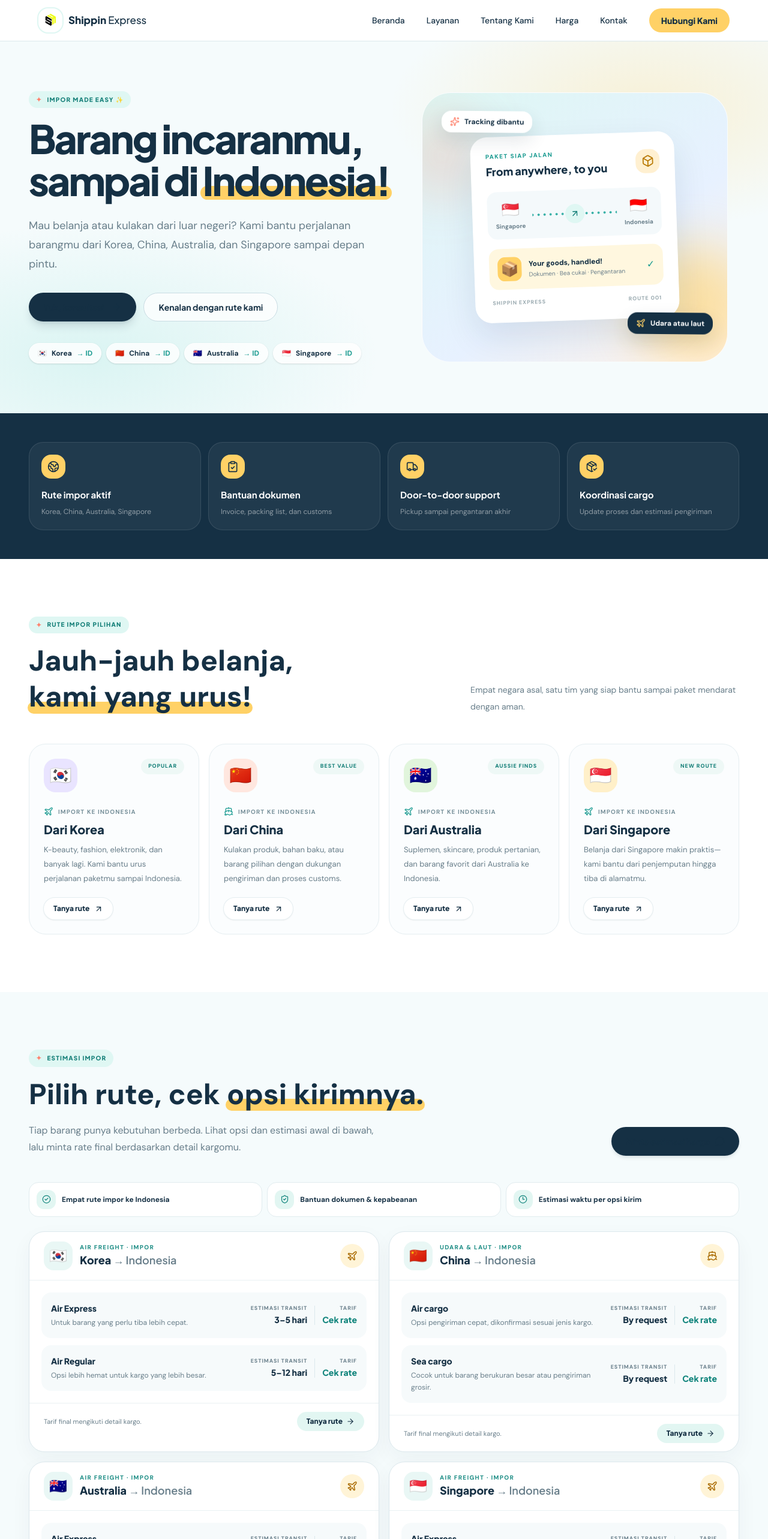
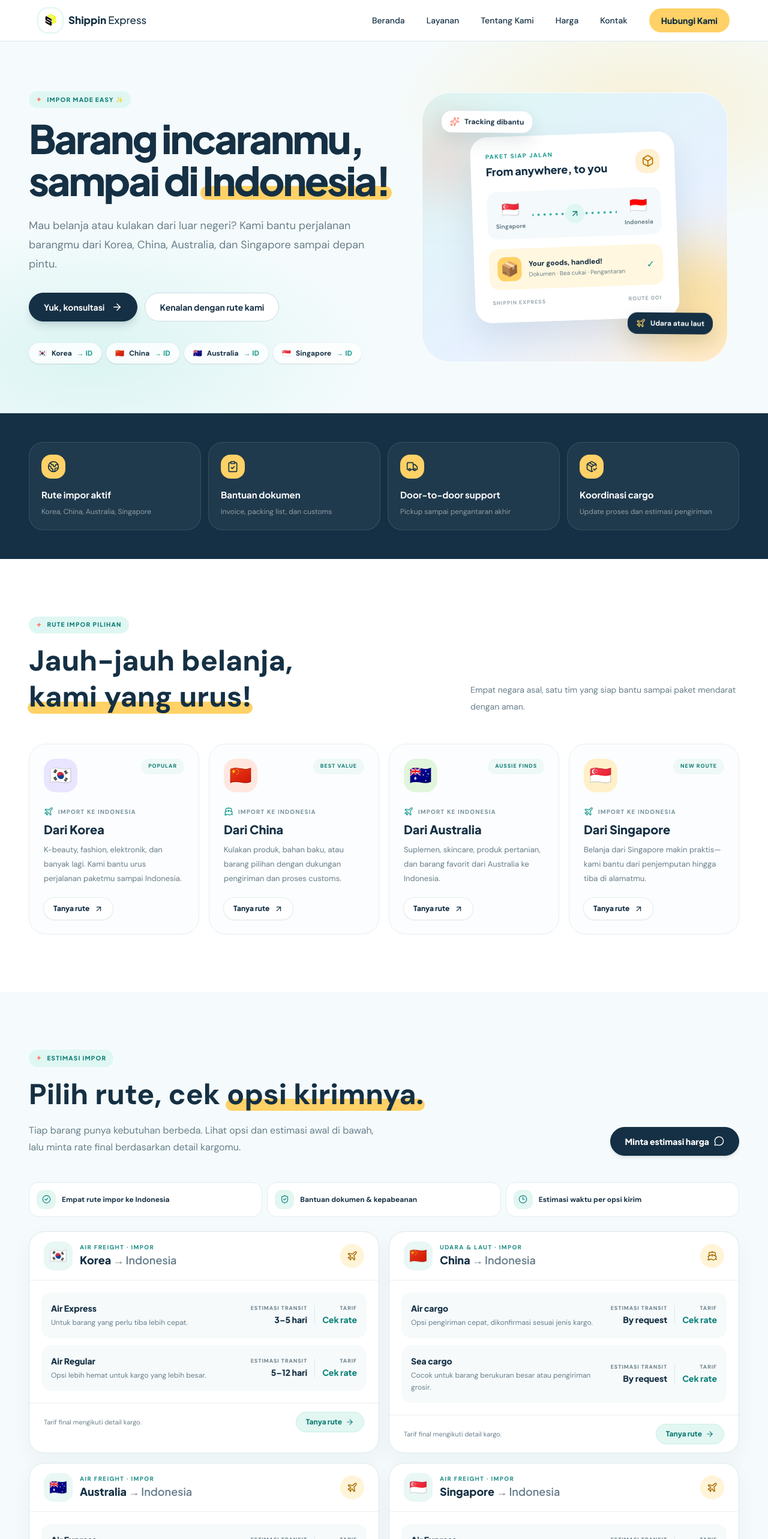
Before and after one commit to bhahtiar/shippin-app, a React (Vite) app: page / in a window 1280 px wide. Shown: the top 2566 px of the page at 60% size. Built offline with nearby package versions, Linux system fonts and the light colour scheme.

Commit message:
fix hero and pricing button contrast

```diff
--- a/src/components/Hero.jsx
+++ b/src/components/Hero.jsx
@@ -26,10 +26,10 @@ export default function Hero() {
             Mau belanja atau kulakan dari luar negeri? Kami bantu perjalanan barangmu dari Korea, China, Australia, dan Singapore sampai depan pintu.
           </p>
           <div className="mt-8 flex flex-wrap gap-3">
-            <a href="#contact" onClick={(event) => handleNav(event, '#contact')} className="focus-ring inline-flex min-h-12 items-center gap-3 rounded-full bg-[#153044] px-6 font-display text-sm font-bold text-white shadow-lg shadow-[#153044]/15 transition hover:-translate-y-0.5 hover:bg-[#20536a]">
+            <a href="#contact" onClick={(event) => handleNav(event, '#contact')} className="focus-ring action-dark inline-flex min-h-12 items-center gap-3 rounded-full px-6 font-display text-sm font-bold shadow-lg shadow-[#153044]/15 transition hover:-translate-y-0.5">
               Yuk, konsultasi <ArrowRight size={18} />
             </a>
-            <a href="#services" onClick={(event) => handleNav(event, '#services')} className="focus-ring inline-flex min-h-12 items-center rounded-full border border-[#c9dce3] bg-white/75 px-6 font-display text-sm font-bold text-ink transition hover:bg-white">
+            <a href="#services" onClick={(event) => handleNav(event, '#services')} className="focus-ring action-outline inline-flex min-h-12 items-center rounded-full px-6 font-display text-sm font-bold transition">
               Kenalan dengan rute kami
             </a>
           </div>
--- a/src/index.css
+++ b/src/index.css
@@ -37,6 +37,14 @@ button, input, textarea, select { font: inherit; }
 .floating-chip:nth-child(2) { animation-delay: -1.2s; }
 .import-card { transition: transform .2s ease, box-shadow .2s ease; }
 .import-card:hover { transform: translateY(-5px) rotate(-.35deg); box-shadow: 0 18px 40px rgba(21,48,68,.1); }
+.action-dark { background-color: #153044; border: 1px solid #153044; color: #fff; }
+.action-dark:hover { background-color: #20536a; border-color: #20536a; color: #fff; }
+.action-outline { background-color: #fff; border: 1px solid #c9dce3; color: #153044; }
+.action-outline:hover { background-color: #edf8f7; border-color: #78c8bf; color: #153044; }
+.action-yellow { background-color: #ffd166; border: 1px solid #ffd166; color: #153044; }
+.action-yellow:hover { background-color: #ffbf45; border-color: #ffbf45; color: #153044; }
+.action-mint { background-color: #e2f6f2; border: 1px solid #c8eee7; color: #147f78; }
+.action-mint:hover { background-color: #c8eee7; border-color: #a9ddd4; color: #115d58; }
 @keyframes bob { 0%,100% { transform: translateY(0) rotate(-2deg); } 50% { transform: translateY(-7px) rotate(1deg); } }
 
 @media (max-width: 767px) {
--- a/src/pages/Pricing.jsx
+++ b/src/pages/Pricing.jsx
@@ -53,7 +53,7 @@ export default function Pricing() {
             href={`https://wa.me/${WA_NUMBER}?text=${encodeURIComponent('Halo Shippin Express, saya ingin minta estimasi biaya impor.')}`}
             target="_blank"
             rel="noopener noreferrer"
-            className="focus-ring inline-flex min-h-12 w-fit items-center gap-2 rounded-full bg-ink px-6 font-display text-sm font-extrabold text-brand-yellow shadow-md shadow-ink/10 transition hover:-translate-y-0.5 hover:bg-[#20536a]"
+            className="focus-ring action-dark inline-flex min-h-12 w-fit items-center gap-2 rounded-full px-6 font-display text-sm font-extrabold shadow-md shadow-ink/10 transition hover:-translate-y-0.5"
           >
             Minta estimasi harga <MessageCircle size={17} />
           </a>
@@ -102,7 +102,7 @@ export default function Pricing() {
                 </div>
                 <div className="flex items-center justify-between gap-3 border-t border-[#eaf1f3] px-5 py-3.5 sm:px-6">
                   <span className="text-[11px] leading-5 text-muted">Tarif final mengikuti detail kargo.</span>
-                  <a href={`https://wa.me/${WA_NUMBER}?text=${encodeURIComponent(message)}`} target="_blank" rel="noopener noreferrer" className="focus-ring inline-flex shrink-0 items-center gap-1.5 rounded-full bg-[#e2f6f2] px-4 py-2 font-display text-xs font-extrabold text-[#147f78] transition hover:bg-[#c8eee7]">Tanya rute <ArrowRight size={14} /></a>
+                  <a href={`https://wa.me/${WA_NUMBER}?text=${encodeURIComponent(message)}`} target="_blank" rel="noopener noreferrer" className="focus-ring action-mint inline-flex shrink-0 items-center gap-1.5 rounded-full px-4 py-2 font-display text-xs font-extrabold transition">Tanya rute <ArrowRight size={14} /></a>
                 </div>
               </article>
             )
@@ -113,7 +113,7 @@ export default function Pricing() {
           <div className="rounded-[26px] bg-[#153044] p-5 text-white sm:p-6">
             <div className="mb-4 flex items-center gap-2 text-brand-yellow"><MessageCircle size={18} /><h3 className="font-display text-base font-extrabold text-white">Biar kami hitung lebih akurat</h3></div>
             <p className="text-xs leading-6 text-white/65">Siapkan nama atau foto barang, kota asal, jumlah paket, berat dan ukuran, serta kode pos tujuan.</p>
-            <a href={contactHref} className="focus-ring mt-4 inline-flex items-center gap-2 rounded-full bg-brand-yellow px-4 py-2.5 font-display text-xs font-extrabold text-ink transition hover:bg-brand-yellow-hover">Kirim detail kargo <ArrowRight size={14} /></a>
+            <a href={contactHref} className="focus-ring action-yellow mt-4 inline-flex items-center gap-2 rounded-full px-4 py-2.5 font-display text-xs font-extrabold transition">Kirim detail kargo <ArrowRight size={14} /></a>
           </div>
           <div className="grid gap-3 rounded-[26px] border border-[#dce8ed] bg-white p-5 text-xs leading-6 text-muted sm:grid-cols-2 sm:p-6">
             <div className="flex gap-3"><Calculator size={18} className="mt-0.5 shrink-0 text-[#16877f]" /><p><b className="text-ink">Berat volumetrik:</b> tarif dihitung dari berat aktual atau volumetrik, mana yang lebih besar. Rumus umum udara: panjang × lebar × tinggi (cm) ÷ 6.000.</p></div>
```
